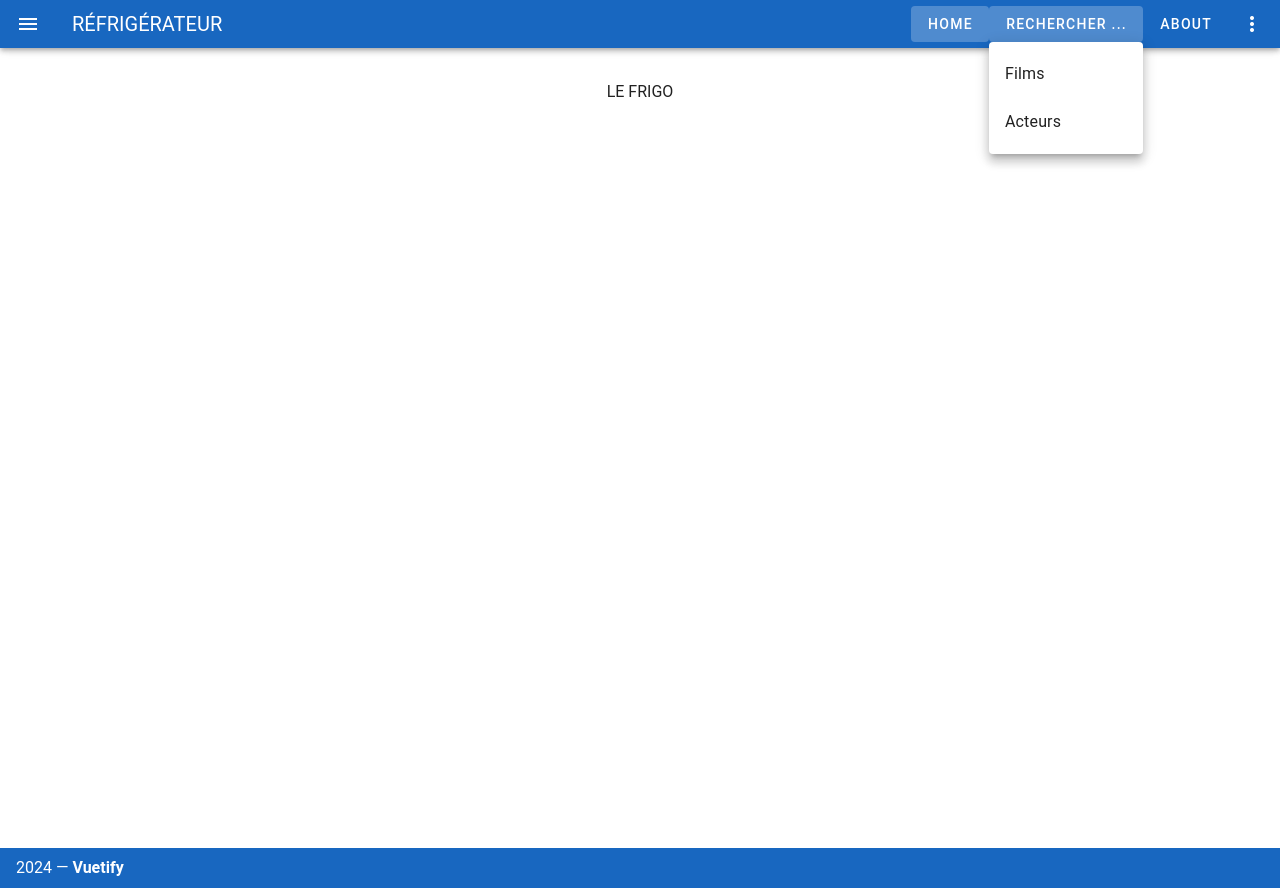
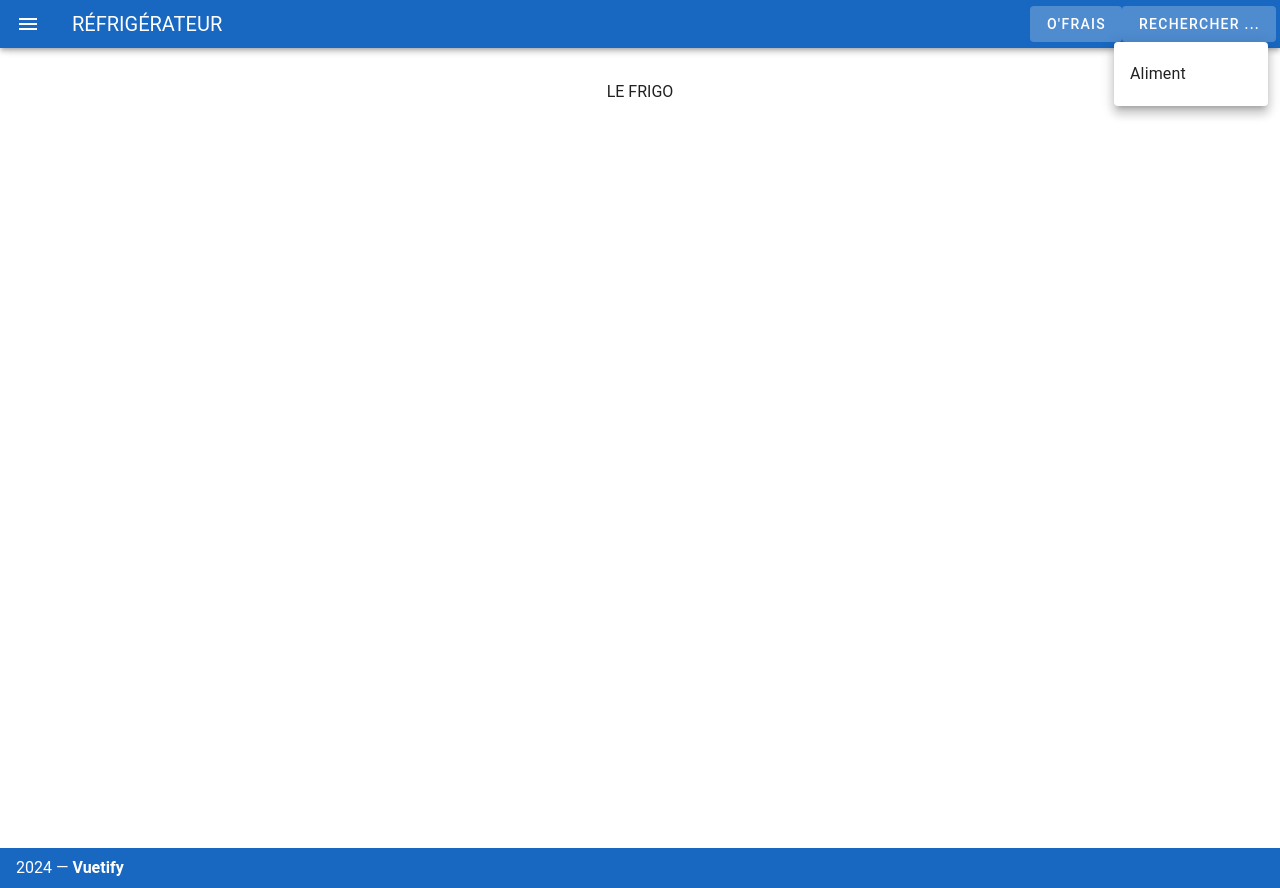
Before and after one commit to SimonBdn/frigo-tp, a Vue app in the folder frigotp/: page / in a window 1280 px wide. Both pictures are taken after a click on the button "RECHERCHER ...". Built offline with nearby package versions, Linux system fonts and the light colour scheme.

Commit message:
Mise en page

```diff
--- a/frigotp/src/App.vue
+++ b/frigotp/src/App.vue
@@ -13,7 +13,7 @@
       <!-- le titre de la barre de navigation -->
       <v-app-bar-title>RÉFRIGÉRATEUR</v-app-bar-title>
       <!-- un simple bouton qui retourne à la page d'accueil route="/"-->
-      <v-btn to="/">Home</v-btn>
+      <v-btn to="/">O'Frais</v-btn>
       <!-- un bouton avec un menu -->
       <v-btn id="menu-recherche">Rechercher ...</v-btn>
       <!-- le menu s'affichera qd l'élément
@@ -21,47 +21,18 @@
       <v-menu activator="#menu-recherche">
         <v-list>
           <v-list-item to="/PageFilms"> <!-- navigation vers la page "films" -->
-            <v-list-item-title >Films</v-list-item-title>
-          </v-list-item>
-          <v-list-item to="/PageActeurs"> <!-- navigation vers la page "acteurs" -->
-            <v-list-item-title>Acteurs</v-list-item-title>
+            <v-list-item-title >Aliment</v-list-item-title>
           </v-list-item>
         </v-list>
       </v-menu>
       <!-- un vers la page "about" -->
-      <v-btn to="/PageAbout">About</v-btn>
+
       <!-- mettre l'icone dans le 'slot append' de 'v-app-bar' soit au fond à droite -->
       <template v-slot:append>
-        <v-btn id="menu-droite" icon="mdi-dots-vertical"></v-btn>
-        <!-- le menu s'affichera qd l'élément d'id 'menu-droite' ici 'v-btn' sera activé-->
-        <v-menu activator="#menu-droite">
-          <v-list>
-            <v-list-item to="/PageChoix1"> <!-- navigation vers la page "choix1" -->
-              <v-list-item-title>Choix1</v-list-item-title>
-            </v-list-item>
-            <v-list-item to="/PageChoix2"> <!-- navigation vers la page "choixé" -->
-              <v-list-item-title>Choix2</v-list-item-title>
-            </v-list-item>
-          </v-list>
-        </v-menu>
       </template>
     </v-app-bar>
     <!-- zone de menu de gauche caché / visible en fonction du booléen 'drawer'-->
-    <v-navigation-drawer app v-model="drawer" color="primary">
-      <v-list-item>
-        <v-list-item-title class="text-h6"> Movies</v-list-item-title>
-        <v-list-item-subtitle> Menu gauche</v-list-item-subtitle>
-      </v-list-item>
-      <v-divider></v-divider>
-      <v-list dense nav>
-        <v-list-item to="/PageItem1"> <!-- navigation vers la page "item1" -->
-          <v-list-item-title>Item 1</v-list-item-title>
-        </v-list-item>
-        <v-list-item to="/PageItem2"> <!-- navigation vers la page "item2" -->
-          <v-list-item-title>Item 2</v-list-item-title>
-        </v-list-item>
-      </v-list>
-    </v-navigation-drawer>
+
     <!-- la zone où sera affichée les différentes "pages"-->
     <v-main>
       <v-container class="page">
--- a/frigotp/src/components/AlimentAffich.vue
+++ b/frigotp/src/components/AlimentAffich.vue
@@ -41,7 +41,7 @@ watch(props, (newcritere) => {
   <v-row dense>
     <v-col
       v-for="aliment in listeAli"
-      :key="aliment.id"
+      :key="aliment.nom"
       cols="12"
       sm="6"
       md="3"
--- /dev/null
+++ b/frigotp/src/pages/PageAli.vue
@@ -0,0 +1,12 @@
+<script setup>
+
+import AlimentList from "@/components/AlimentList.vue";
+</script>
+
+<template>
+<v-container> ALIMENTS </v-container>
+</template>
+
+<style scoped>
+
+</style>
```
